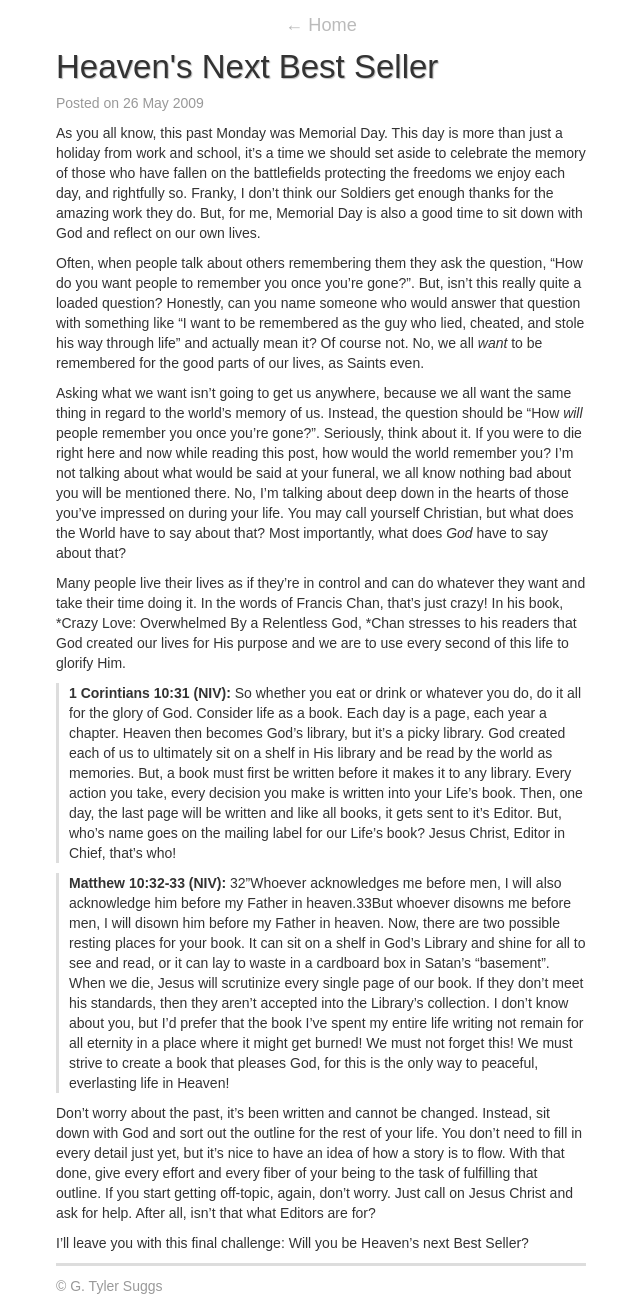
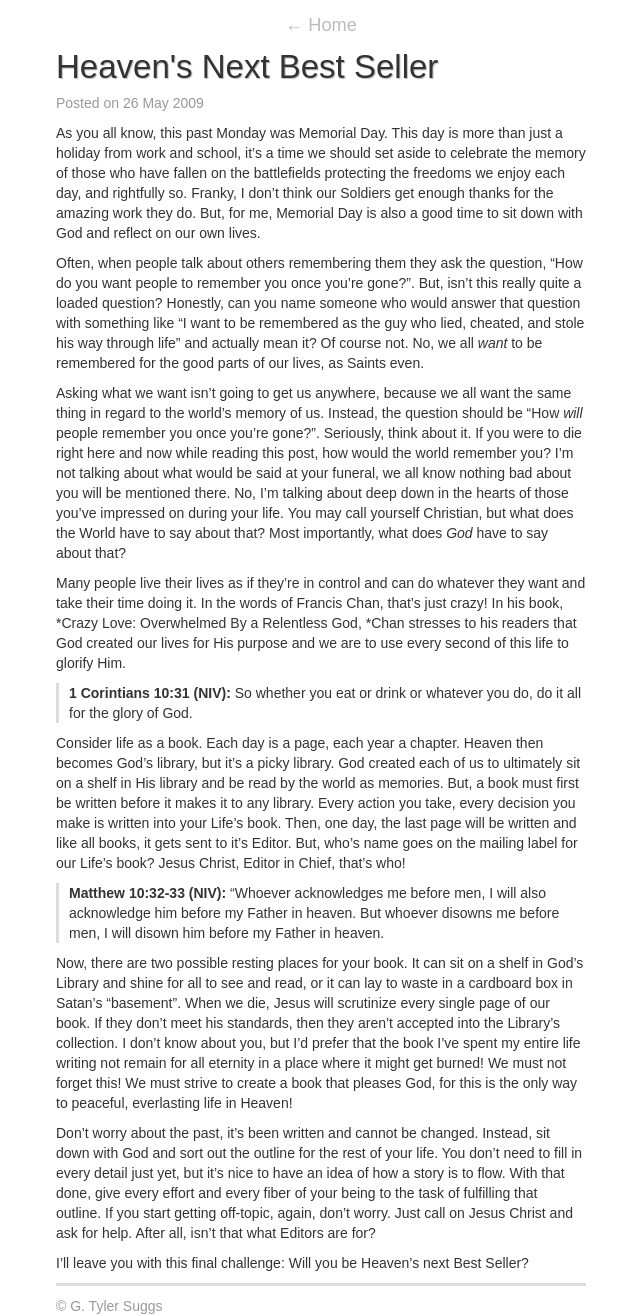
Before and after one commit to tylersuggs/tylersuggs.github.com, a Jekyll site: the page built from _posts/2009-05-26-heavens-next-best-seller.md, in a window 1280 px wide. Shown: the whole page, without its empty margins (319-959 px from the left). Built offline with Jekyll 4.4.1, drawn with Linux system fonts in a browser that asks for light colours; Markdown is read by kramdown in place of the engine named in the settings; comment, search, counter and statistics services are not loaded.

Commit message:
tweaked post content

```diff
--- a/_posts/2009-05-26-heavens-next-best-seller.md
+++ b/_posts/2009-05-26-heavens-next-best-seller.md
@@ -13,9 +13,11 @@
 Many people live their lives as if they're in control and can do whatever they want and take their time doing it. In the words of Francis Chan, that's just crazy! In his book, *Crazy Love: Overwhelmed By a Relentless God, *Chan stresses to his readers that God created our lives for His purpose and we are to use every second of this life to glorify Him.
 
 > **1 Corintians 10:31 (NIV):** So whether you eat or drink or whatever you do, do it all for the glory of God.
+
 Consider life as a book. Each day is a page, each year a chapter. Heaven then becomes God's library, but it's a picky library. God created each of us to ultimately sit on a shelf in His library and be read by the world as memories. But, a book must first be written before it makes it to any library. Every action you take, every decision you make is written into your Life's book. Then, one day, the last page will be written and like all books, it gets sent to it's Editor. But, who's name goes on the mailing label for our Life's book? Jesus Christ, Editor in Chief, that's who!
 
-> **Matthew 10:32-33 (NIV):** 32"Whoever acknowledges me before men, I will also acknowledge him before my Father in heaven.33But whoever disowns me before men, I will disown him before my Father in heaven.
+> **Matthew 10:32-33 (NIV):** "Whoever acknowledges me before men, I will also acknowledge him before my Father in heaven. But whoever disowns me before men, I will disown him before my Father in heaven.
+
 Now, there are two possible resting places for your book. It can sit on a shelf in God's Library and shine for all to see and read, or it can lay to waste in a cardboard box in Satan's "basement". When we die, Jesus will scrutinize every single page of our book. If they don't meet his standards, then they aren't accepted into the Library's collection. I don't know about you, but I'd prefer that the book I've spent my entire life writing not remain for all eternity in a place where it might get burned! We must not forget this! We must strive to create a book that pleases God, for this is the only way to peaceful, everlasting life in Heaven!
 
 Don't worry about the past, it's been written and cannot be changed. Instead, sit down with God and sort out the outline for the rest of your life. You don't need to fill in every detail just yet, but it's nice to have an idea of how a story is to flow. With that done, give every effort and every fiber of your being to the task of fulfilling that outline. If you start getting off-topic, again, don't worry. Just call on Jesus Christ and ask for help. After all, isn't that what Editors are for?
```
Also changed, not shown: 1 other file.
